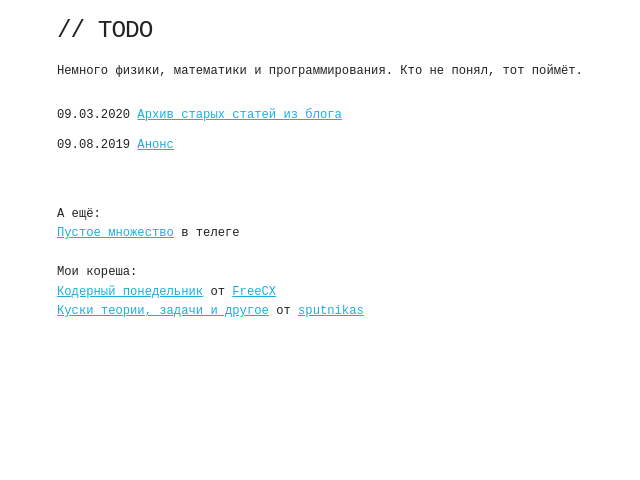
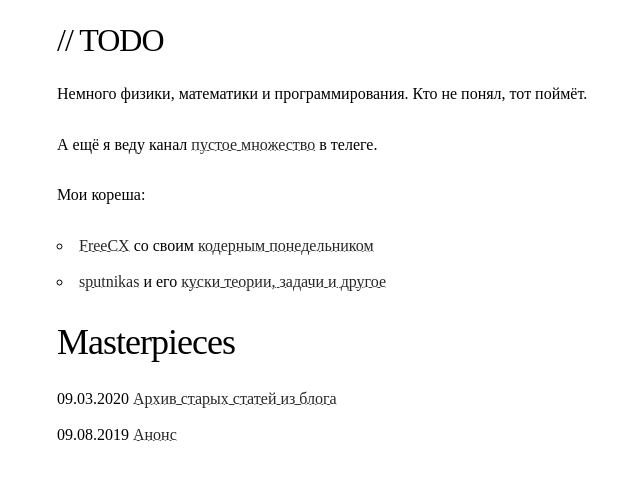
Before and after one commit to citrux/citrux.github.io, a Jekyll site: the page built from index.md, in a window 1280 px wide. Shown: the top 480 px of the page, without its empty margins (103-743 px from the left). Built offline with Jekyll 4.4.1, drawn with Linux system fonts in a browser that asks for light colours.

Commit message:
Restyling

```diff
--- a/_includes/footer.html
+++ b/_includes/footer.html
@@ -1,8 +1,2 @@
 <footer class="container">
-    А ещё:<br/>
-    <a href="https://t.me/empty_set_o">Пустое множество</a> в телеге<br/><br/>
-
-    Мои кореша:<br/>
-    <a href="https://freecx.github.io">Кодерный понедельник</a> от <a href="https://github.com/FreeCX">FreeCX</a><br/>
-    <a href="https://sputnikas.github.io">Куски теории, задачи и другое</a> от <a href="https://github.com/sputnikas">sputnikas</a>
 </footer>
--- a/_includes/header.html
+++ b/_includes/header.html
@@ -1,2 +1,2 @@
-<header>
+<header class="container">
 </header>
--- a/_layouts/home.html
+++ b/_layouts/home.html
@@ -9,6 +9,7 @@ layout: default
   {{ content }}
 
   {%- if site.posts.size > 0 -%}
+    <h3>Masterpieces</h3>
     <ul class="post-list">
       {%- for post in site.posts -%}
       <li>
--- a/assets/main.css
+++ b/assets/main.css
@@ -1,5 +1,33 @@
-* {
-    font-family: monospace;
+body {
+    font-family: "Source Serif Pro", "Apple Garamond", Baskerville, "Libre Baskerville", "Times New Roman", "Droid Serif", Times, serif;
+    font-size: 16px;
+    color: #000;
+    background-color: #fff;
+}
+
+code {
+    background: transparent;
+    font-family: "IBM Plex Mono", "Liberation Mono", Consolas, Courier, monospace;
+}
+
+a {
+    color: #272727;
+    text-decoration: none;
+    background-image: linear-gradient(#333, #333);
+    background-size: 1px 1px;
+    background-repeat: repeat-x;
+    background-position: 0% calc(100% - 0.1em);
+    font-variant-numeric: lining-nums;
+    text-shadow: 0      0.05em #fff,
+                 0.05em 0.05em #fff,
+                -0.05em 0.05em #fff,
+                 0.17em 0      #fff,
+                -0.17em 0      #fff;
+}
+
+a:hover {
+    color: #999;
+    background-image: linear-gradient(#999, #999);
 }
 
 .post-list {
@@ -13,7 +41,27 @@ body > footer.container {
 
 @media only screen and (prefers-color-scheme: dark) {
     body {
-        color: rgb(218, 218, 218);
-        background-color: rgb(54, 54, 56);
+        color: #ffffff;
+        background-color: #010101;
+    }
+
+    a {
+        color: #e5e5e5;
+        text-decoration: none;
+        background-image: linear-gradient(#dcdcdc, #dcdcdc);
+        background-size: 1px 1px;
+        background-repeat: repeat-x;
+        background-position: 0% calc(100% - 0.1em);
+        font-variant-numeric: lining-nums;
+        text-shadow: 0      0.05em #010101,
+                     0.05em 0.05em #010101,
+                    -0.05em 0.05em #010101,
+                     0.17em 0      #010101,
+                    -0.17em 0      #010101;
+    }
+
+    a:hover {
+        color: #999;
+        background-image: linear-gradient(#8b8b8b, #8b8b8b);
     }
 }
--- a/index.md
+++ b/index.md
@@ -3,3 +3,9 @@ layout: home
 ---
 
 Немного физики, математики и программирования. Кто не понял, тот поймёт.
+
+А ещё я веду канал [пустое множество](https://t.me/empty_set_o) в телеге.
+
+Мои кореша:
+  * [FreeCX](https://github.com/FreeCX) со своим [кодерным понедельником](https://freecx.github.io)
+  * [sputnikas](https://github.com/sputnikas) и его [куски теории, задачи и другое](https://sputnikas.github.io)
```
